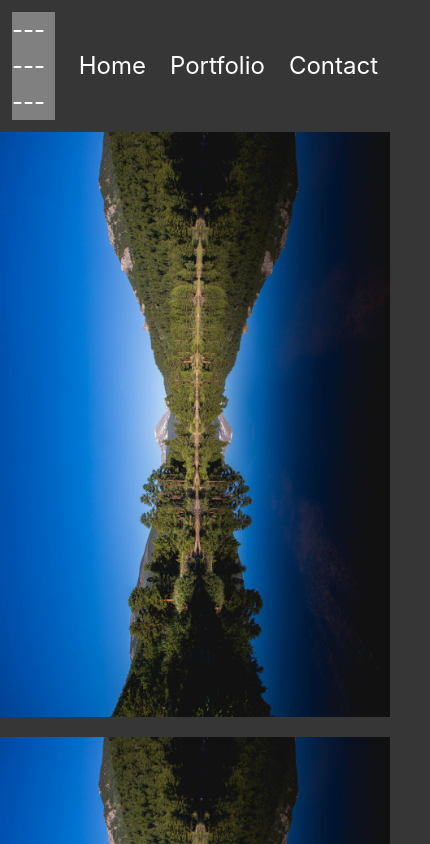
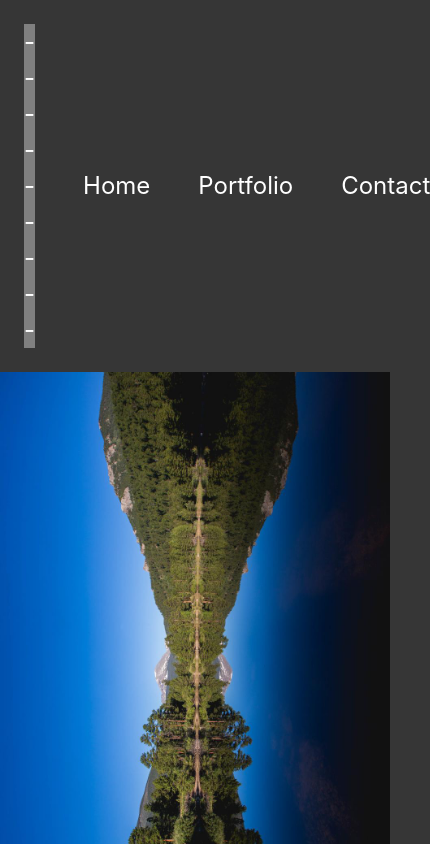
Before and after one commit to davidskinner/photography-site, an Angular app in the folder photographysite/: page /portfolio in a window 390 px wide. Shown: the top 844 px of the page, 430 px wide, since content can reach past the window. Built offline with nearby package versions, Linux system fonts and the light colour scheme.

Commit message:
more responsive home and portfolio

```diff
--- a/photographysite/src/app/main-navigation/main-navigation.component.scss
+++ b/photographysite/src/app/main-navigation/main-navigation.component.scss
@@ -1,24 +1,24 @@
-@import '../variables.scss';
+@import "../variables.scss";
 
-.links{
-    align-self:center;
-    margin:1.5em;
-    font-size:1.5em;
+.links {
+    align-self: center;
+    margin: 1.5em;
+    font-size: 1.5em;
     cursor: pointer;
 }
 
-.links:hover{
-    color:$primary-color;
+.links:hover {
+    color: $primary-color;
+}
+
+@media only screen and (max-width: 600px) {
+    .links {
+        margin: 0.5em;
+    }
 }
 
 @media only screen and (max-width: 992px) {
-.links{
-    margin:1.0em;
+    .links {
+        margin: 1em;
+    }
 }
-}
-
-@media only screen and (max-width: 600px) {
-    .links{
-        margin:.5em;
-    }
-    }
```
Also changed, not shown: photographysite/src/app/portfolio/portfolio.component.scss (+0 -12 lines).
